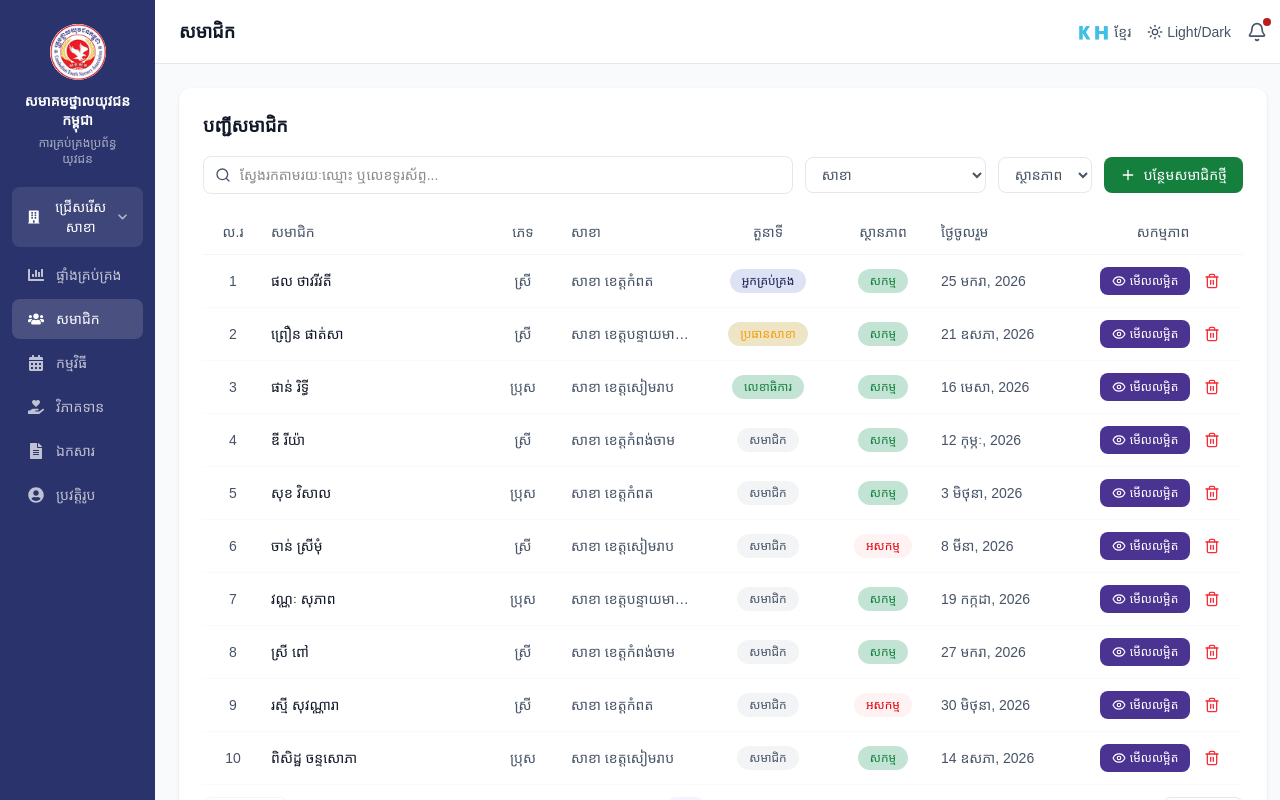
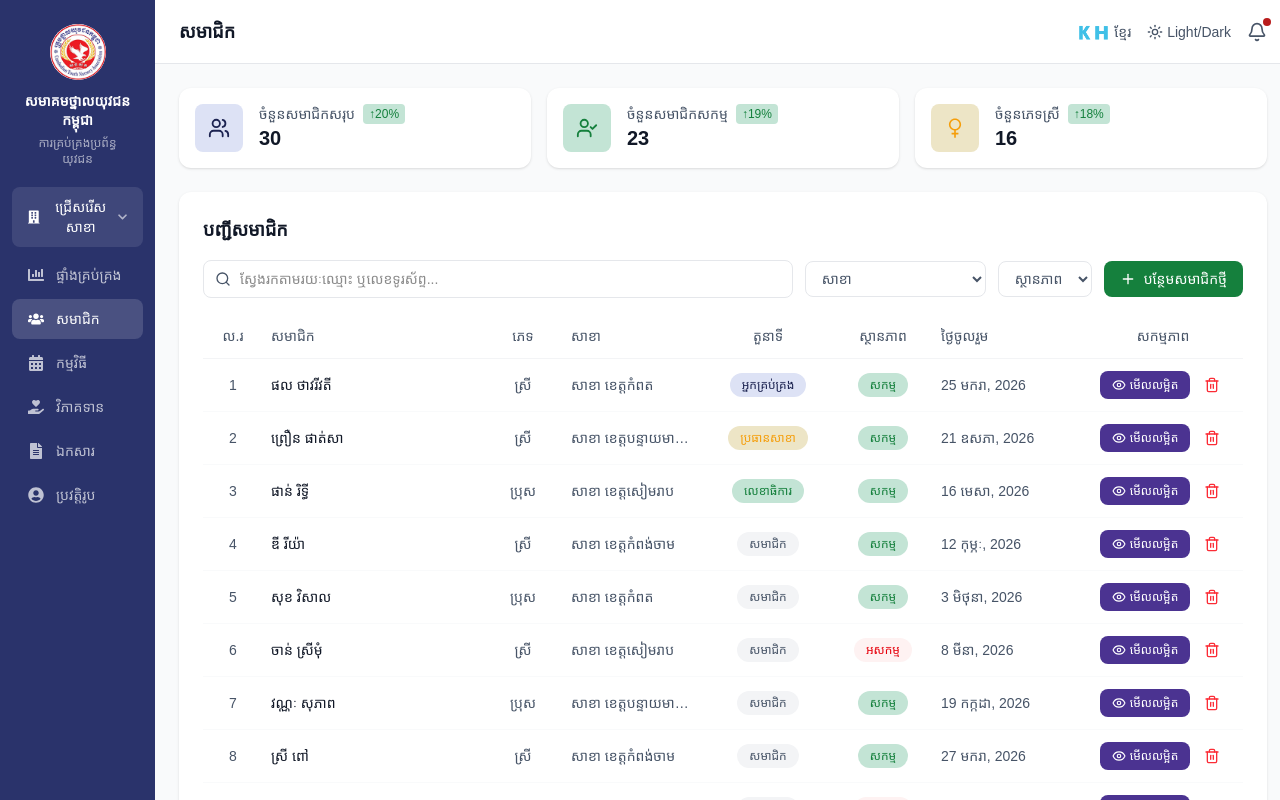
Before and after one commit to mvatey/Tnal_Youth, a Next.js app: page /member in a window 1280 px wide. Shown: the top 800 px of the page. Built offline with nearby package versions, Linux system fonts and the light colour scheme; a web font is replaced by a local one.

Commit message:
member list is completed

```diff
--- a/src/app/member/page.js
+++ b/src/app/member/page.js
@@ -4,12 +4,47 @@ import { useState, useMemo } from "react";
 import { useRouter } from "next/navigation";
 import ConfirmDeleteModal from "@/components/popup/Confirmdeletemodal.js";
 import CreateMemberModal from "@/components/popup/CreateMemberModal.js";
-import DataTable from "@/components/table/DataTable.js"; // Path to our new shared component
+import DataTable from "@/components/table/DataTable.js"; // Shared Component
+import StatCard from "@/components/dashboard/statCard"; // StatCard Component
 
 import { Users, UserCheck, Plus, Trash2, EyeIcon } from "lucide-react";
-import StatCard from "@/components/dashboard/statCard";
 import users from "@/data/members.json";
 import { AiOutlineWoman } from "react-icons/ai";
+
+const KHMER_MONTHS = {
+  មករា: 0, កុម្ភៈ: 1, កុម្ភះ: 1, មីនា: 2, មេសា: 3, ឧសភា: 4,
+  មិថុនា: 5, កក្កដា: 6, សីហា: 7, កញ្ញា: 8, តុលា: 9, វិច្ឆិកា: 10, ធ្នូ: 11
+};
+
+// Helper utilities for calculating stat growth trends
+function parseKhmerDate(str) {
+  if (typeof str !== "string") return null;
+  const match = str.match(/(\d+)\s+([^\s,]+),?\s*(\d+)/);
+  if (!match) return null;
+  const [, day, monthName, year] = match;
+  const month = KHMER_MONTHS[monthName];
+  if (month === undefined) return null;
+  return new Date(Number(year), month, Number(day));
+}
+
+function calcGrowth(members, filterFn) {
+  const today = new Date();
+  const oneMonthAgo = new Date(today);
+  oneMonthAgo.setMonth(oneMonthAgo.getMonth() - 1);
+
+  const countUpTo = (cutoff) =>
+    members.filter((m) => {
+      if (!m.joinedAt) return false;
+      const joined = parseKhmerDate(m.joinedAt);
+      return joined && joined <= cutoff && filterFn(m);
+    }).length;
+
+  const currentCount = countUpTo(today);
+  const previousCount = countUpTo(oneMonthAgo);
+
+  if (previousCount === 0) return currentCount > 0 ? 100 : 0;
+  return Math.round(((currentCount - previousCount) / previousCount) * 100);
+}
 
 const ROLE_LABELS = { admin: "អ្នកគ្រប់គ្រង", branch_leader: "ប្រធានសាខា", secretary: "លេខាធិការ", member: "សមាជិក" };
 const ROLE_BADGE_STYLES = { admin: "bg-primary-light text-primary", branch_leader: "bg-warning-bg text-warning", secretary: "bg-success-bg text-success", member: "bg-gray-100 text-text-secondary" };
@@ -24,17 +59,34 @@ export default function MembersPage() {
   const [deletedIds, setDeletedIds] = useState([]);
   const [isCreateOpen, setIsCreateOpen] = useState(false);
 
-  // Clean data array mutations
+  // 1. Raw base array excluding locally deleted profiles
+  const activeMembersList = useMemo(
+    () => users.filter((u) => !deletedIds.includes(u.id)),
+    [deletedIds]
+  );
+
+  // 2. Generate Real-time Card Statistics
+  const stats = useMemo(() => {
+    const total = activeMembersList.length;
+    const active = activeMembersList.filter((m) => m.status === "សកម្ម").length;
+    const female = activeMembersList.filter((m) => m.gender === "ស្រី").length;
+
+    const totalGrowth = calcGrowth(activeMembersList, () => true);
+    const activeGrowth = calcGrowth(activeMembersList, (m) => m.status === "សកម្ម");
+    const femaleGrowth = calcGrowth(activeMembersList, (m) => m.gender === "ស្រី");
+
+    return { total, active, female, totalGrowth, activeGrowth, femaleGrowth };
+  }, [activeMembersList]);
+
+  // 3. Apply search query inputs and selection dropdowns to pass down to DataTable
   const filteredMembers = useMemo(() => {
-    return users
-      .filter((u) => !deletedIds.includes(u.id))
-      .filter((m) => {
-        const matchesQuery = m.name.toLowerCase().includes(query.toLowerCase()) || m.phone.includes(query);
-        const matchesBranch = !branchFilter || m.branch === branchFilter;
-        const matchesStatus = !statusFilter || m.status === statusFilter;
-        return matchesQuery && matchesBranch && matchesStatus;
-      });
-  }, [deletedIds, query, branchFilter, statusFilter]);
+    return activeMembersList.filter((m) => {
+      const matchesQuery = m.name.toLowerCase().includes(query.toLowerCase()) || m.phone.includes(query);
+      const matchesBranch = !branchFilter || m.branch === branchFilter;
+      const matchesStatus = !statusFilter || m.status === statusFilter;
+      return matchesQuery && matchesBranch && matchesStatus;
+    });
+  }, [activeMembersList, query, branchFilter, statusFilter]);
 
   const branches = useMemo(() => [...new Set(users.map((m) => m.branch))], []);
 
@@ -90,9 +142,35 @@ export default function MembersPage() {
 
   return (
     <div className="space-y-6">
-      {/* Stat Cards can go here... */}
+      {/* Stat cards section */}
+      <div className="grid grid-cols-3 gap-4">
+        <StatCard
+          icon={Users}
+          label="ចំនួនសមាជិកសរុប"
+          value={String(stats.total)}
+          growth={String(stats.totalGrowth)}
+          iconColor="text-primary"
+          iconBg="bg-primary-light"
+        />
+        <StatCard
+          icon={UserCheck}
+          label="ចំនួនសមាជិកសកម្ម"
+          value={String(stats.active)}
+          growth={String(stats.activeGrowth)}
+          iconColor="text-success"
+          iconBg="bg-success-bg"
+        />
+        <StatCard
+          icon={AiOutlineWoman}
+          label="ចំនួនភេទស្រី"
+          value={String(stats.female)}
+          growth={String(stats.femaleGrowth)}
+          iconColor="text-warning"
+          iconBg="bg-warning-bg"
+        />
+      </div>
 
-      {/* Render the unified DataTable component cleanly */}
+      {/* Rendered shared DataTable component layout structure */}
       <DataTable
         title="បញ្ជីសមាជិក"
         data={filteredMembers}
```
